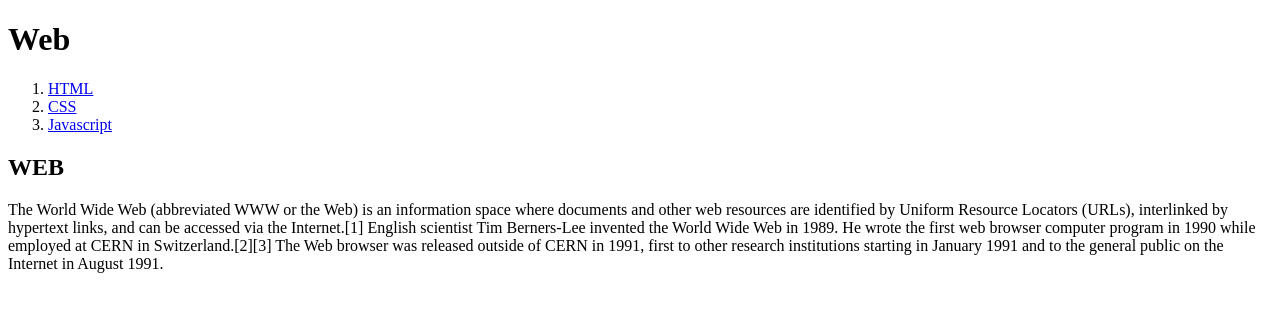
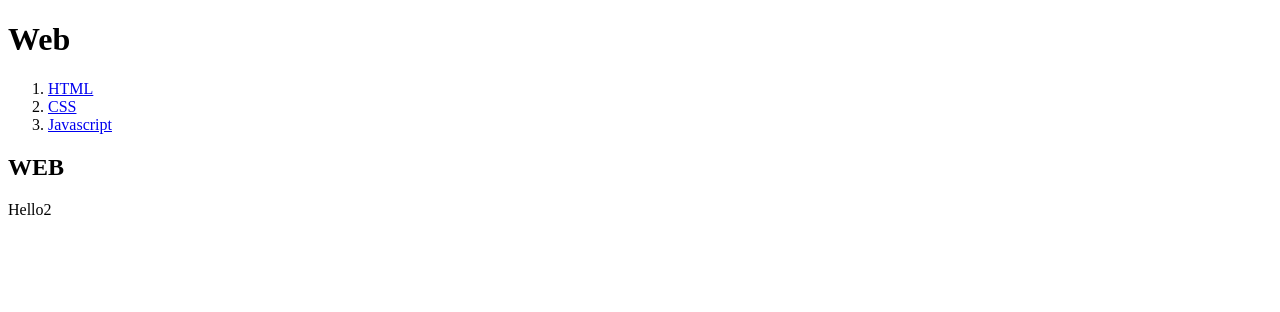
Before and after one commit to jason-s-cho/my-first-web-site, a plain HTML site: page index.html in a window 1280 px wide. Drawn offline with Linux system fonts and the light colour scheme.

Commit message:
Add files via upload
Main paragraph updated

```diff
--- a/index.html
+++ b/index.html
@@ -17,12 +17,7 @@
 
     <H2> WEB </H2>
     <p>
-        The World Wide Web (abbreviated WWW or the Web) is an information space where documents and other web resources
-        are identified by Uniform Resource Locators (URLs), interlinked by hypertext links, and can be accessed via the
-        Internet.[1] English scientist Tim Berners-Lee invented the World Wide Web in 1989. He wrote the first web
-        browser computer program in 1990 while employed at CERN in Switzerland.[2][3] The Web browser was released
-        outside of CERN in 1991, first to other research institutions starting in January 1991 and to the general public
-        on the Internet in August 1991.
+        Hello2
     </p>
 </body>
 
```
